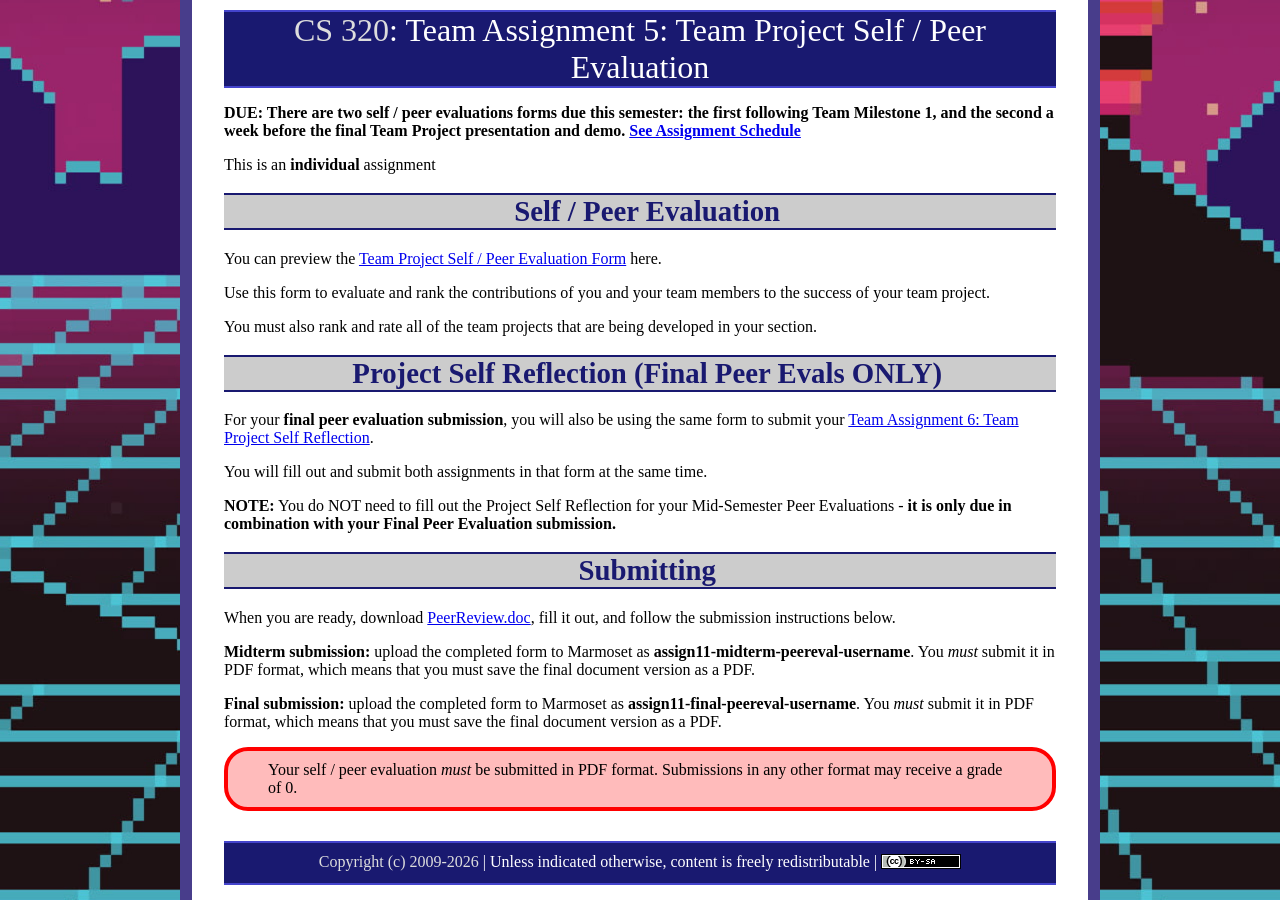
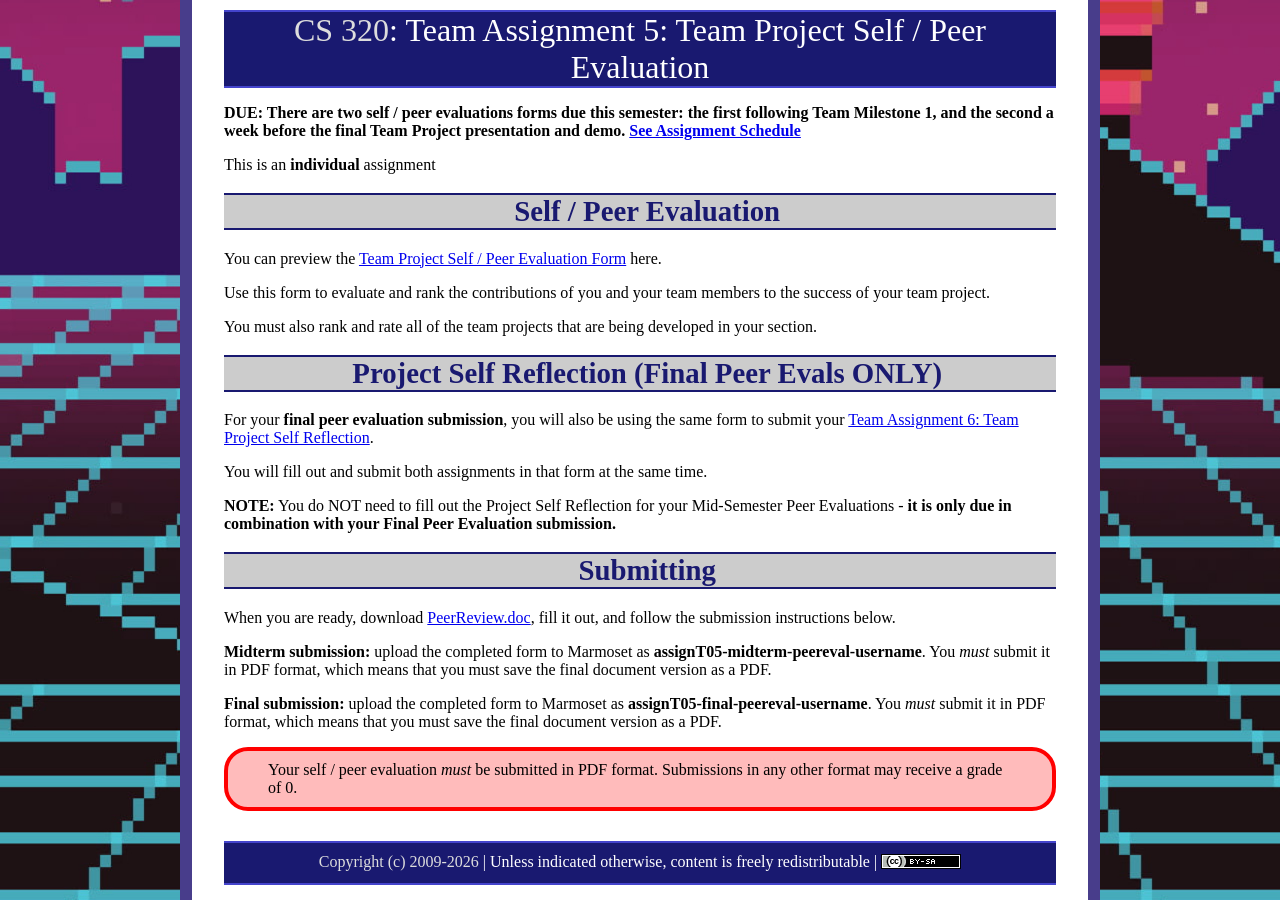
Before and after one commit to ycpcs/cs320-spring2026, a Jekyll site: the page built from assign/assignT05.md, in a window 1280 px wide. Built offline with Jekyll 4.4.1, drawn with Linux system fonts in a browser that asks for light colours.

Commit message:
update T05
update T05

```diff
--- a/assign/assignT05.md
+++ b/assign/assignT05.md
@@ -27,9 +27,9 @@ You will fill out and submit both assignments in that form at the same time.
 
 When you are ready, download [PeerReview.doc](PeerReview.doc), fill it out, and follow the submission instructions below.
 
-**Midterm submission:** upload the completed form to Marmoset as **assign11-midterm-peereval-username**.  You *must* submit it in PDF format, which means that you must save the final document version as a PDF.
+**Midterm submission:** upload the completed form to Marmoset as **assignT05-midterm-peereval-username**.  You *must* submit it in PDF format, which means that you must save the final document version as a PDF.
 
-**Final submission:** upload the completed form to Marmoset as **assign11-final-peereval-username**.  You *must* submit it in PDF format, which means that you must save the final document version as a PDF.
+**Final submission:** upload the completed form to Marmoset as **assignT05-final-peereval-username**.  You *must* submit it in PDF format, which means that you must save the final document version as a PDF.
 
 <div class="callout">
 Your self / peer evaluation <em>must</em> be submitted in PDF format.  Submissions in any other format may receive a grade of 0.
```
